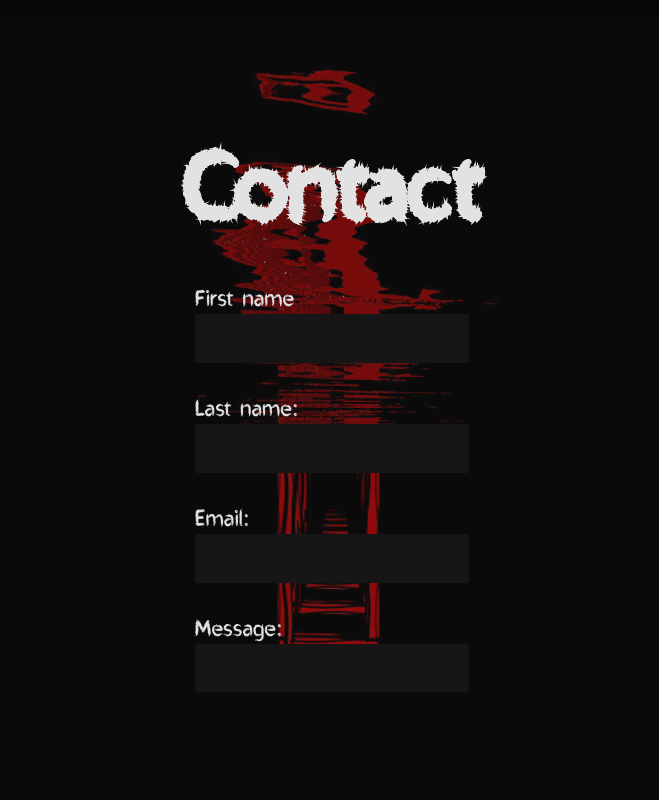
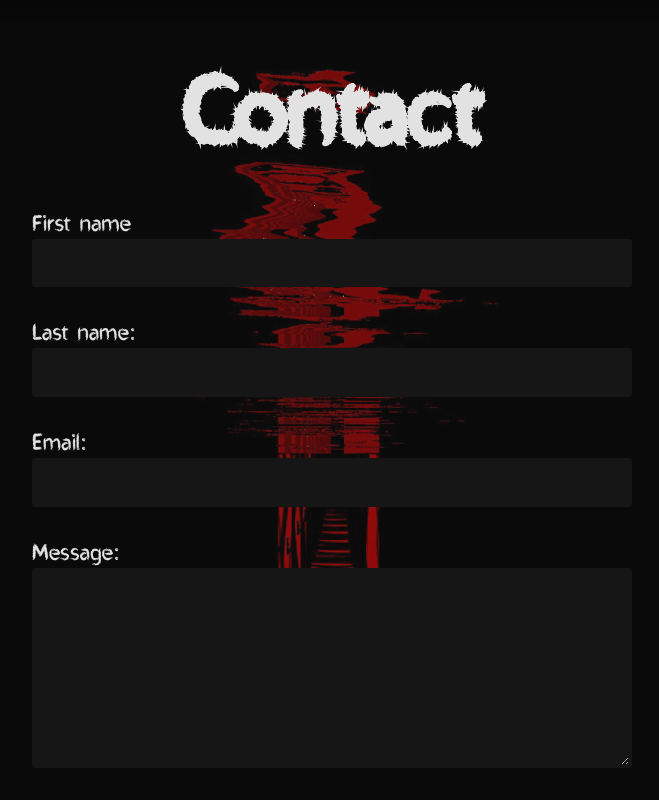
Before and after one commit to thpapei/stratashi-portfolio, a React app: page / in a window 1280 px wide. Shown: the part 2343-3143 px from the top of the page, without its empty margins (308-967 px from the left). Built offline with nearby package versions, Linux system fonts and the light colour scheme.

Commit message:
Contact form message is now a textarea

```diff
--- a/src/components/Contact.js
+++ b/src/components/Contact.js
@@ -45,7 +45,7 @@ const EmailForm = () => {
 
           <div className='form-fields'>
             <div><label htmlFor='message'>Message:</label></div>
-            <Field id='message' name='message' />
+            <Field component='textarea' id='message' name='message' />
             <ErrorMessage name='message' render={errorMessage => <div className='error-message'>{errorMessage}</div>} />
           </div>
         </Form>
--- a/src/styles/components/_Contact.scss
+++ b/src/styles/components/_Contact.scss
@@ -18,12 +18,14 @@
       flex-direction: column;
       justify-content: center;
 
-      input {
+      input, textarea {
         background-color: $dark-gray;
         border: 3px solid $dark-gray;
         border-radius: 3px;
         outline: none;
         padding: $xxs-size;
+        width: 90vw;
+        max-width: 600px;
 
         &:focus,
         &:focus-within,
@@ -33,6 +35,10 @@
         }
       }
 
+      textarea {
+        height: 200px;
+      }
+
     }
   }
 }
```
